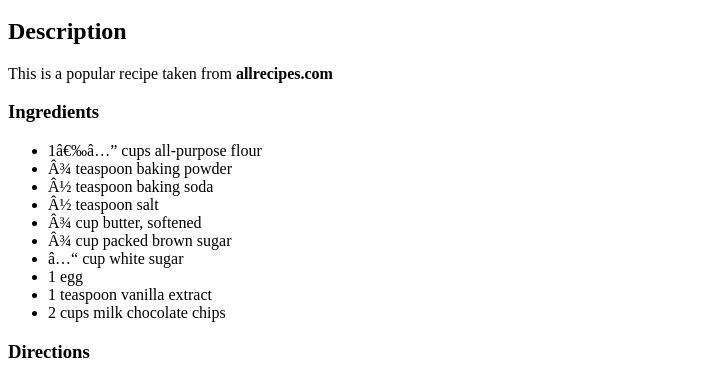
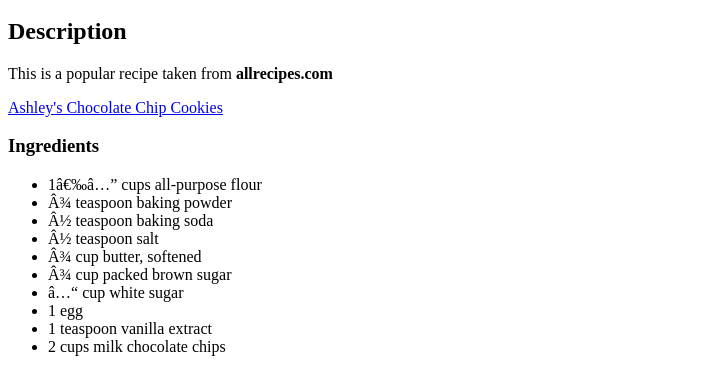
Before and after one commit to meierjc1/odin-recipes, a plain HTML site: page index.html in a window 1280 px wide. Shown: the part 686-1058 px from the top of the page, without its empty margins (0-723 px from the left). Drawn offline with Linux system fonts and the light colour scheme.

Commit message:
Add link to cookie recipe

```diff
--- a/index.html
+++ b/index.html
@@ -14,6 +14,7 @@
 
     <h2>Description</h2>
     <p>This is a popular recipe taken from <strong>allrecipes.com</strong></p>
+    <a href="https://www.allrecipes.com/recipe/22848/ashleys-chocolate-chip-cookies/">Ashley's Chocolate Chip Cookies</a>
     <h3>Ingredients</h3>
     <ul>
         <li>1 ⅔ cups all-purpose flour</li>
```
